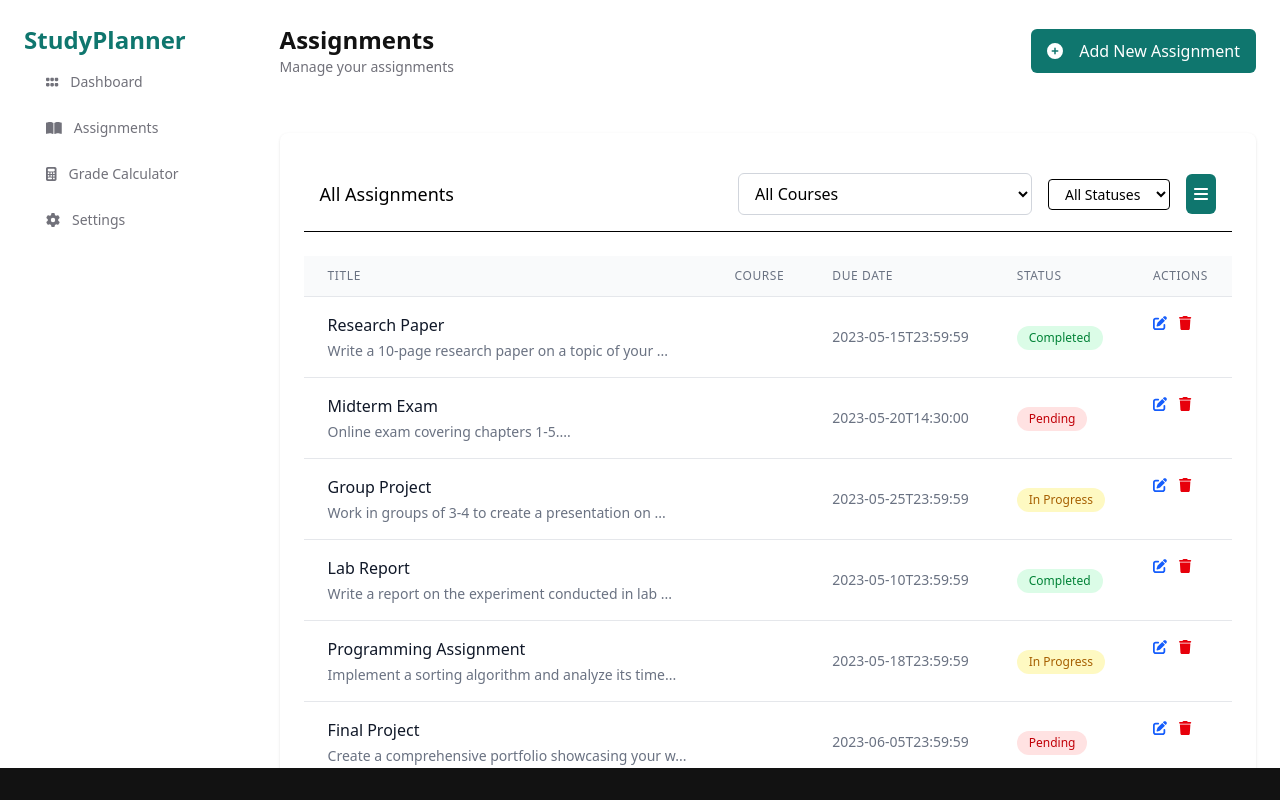
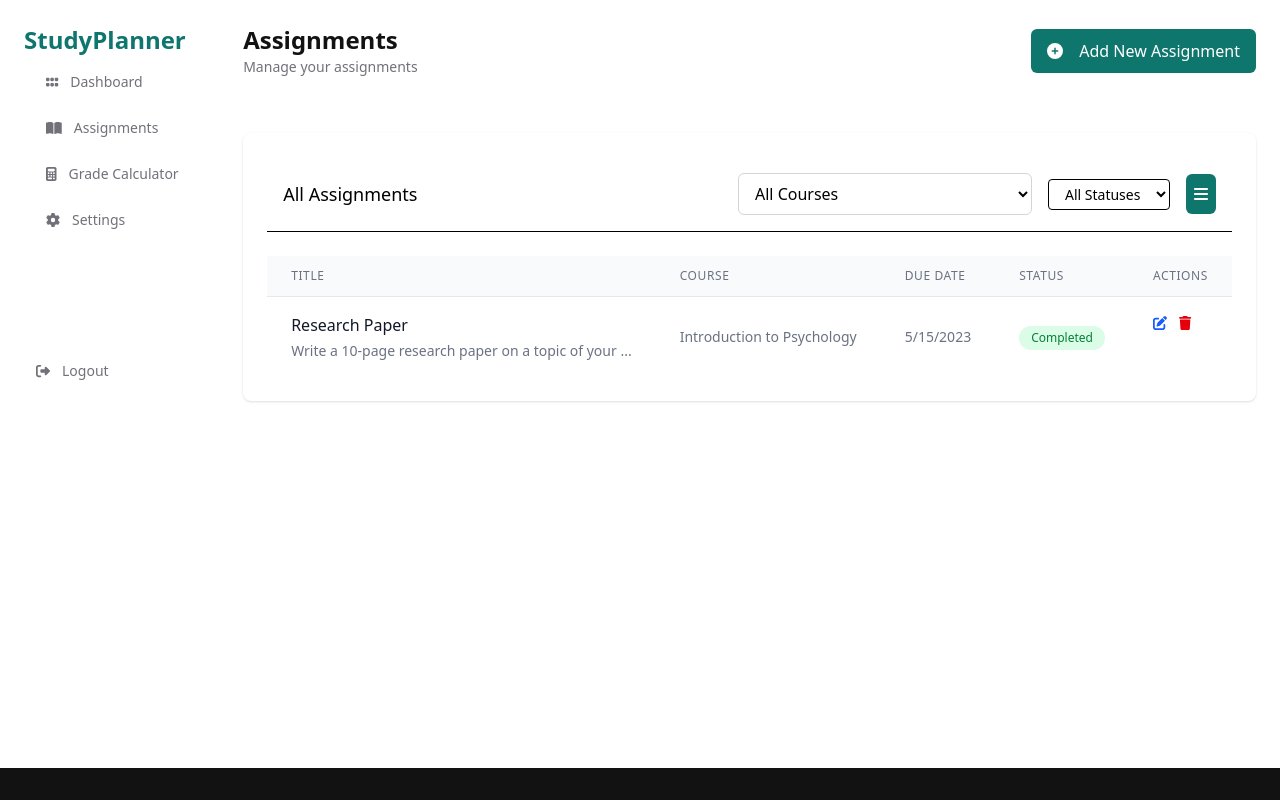
Before and after one commit to theMungai/StudyPlanner, a React (Vite) app: page /assignments in a window 1280 px wide. Shown: the top 800 px of the page. Built offline with nearby package versions, Linux system fonts and the light colour scheme; data requests are answered from the project's data file.

Commit message:
feat(assignments): enhance course integration and data structure - Implement proper course data fetching, add structured db.json, improve course dropdown functionality, ensure proper ID handling

```diff
--- /dev/null
+++ b/public/db.json
@@ -0,0 +1,76 @@
+{
+  "assignments": [
+    {
+      "id": 1,
+      "title": "Research Paper",
+      "description": "Write a 10-page research paper on a topic of your choice related to the course material.",
+      "dueDate": "2023-05-15T23:59:59",
+      "courseId": 1,
+      "status": "Completed",
+      "notes": "Include at least 5 academic sources.",
+      "fileUrl": null
+    }
+  ],
+  "courses": [
+    {
+      "id": 1,
+      "name": "Introduction to Psychology",
+      "code": "PSY101",
+      "instructor": "Dr. Smith",
+      "color": "teal"
+    },
+    {
+      "id": 2,
+      "name": "Business Ethics",
+      "code": "BUS220",
+      "instructor": "Prof. Johnson",
+      "color": "blue"
+    },
+    {
+      "id": 3,
+      "name": "Calculus II",
+      "code": "MATH202",
+      "instructor": "Dr. Garcia",
+      "color": "purple"
+    },
+    {
+      "id": 4,
+      "name": "Computer Science Fundamentals",
+      "code": "CS150",
+      "instructor": "Prof. Zhang",
+      "color": "amber"
+    },
+    {
+      "id": 5,
+      "name": "World Literature",
+      "code": "LIT110",
+      "instructor": "Dr. Patel",
+      "color": "emerald"
+    }
+  ],
+  "users": [
+    {
+      "id": 1,
+      "name": "John Doe",
+      "email": "john.doe@university.edu",
+      "studentId": "S12345678",
+      "avatar": "/placeholder.svg?height=100&width=100"
+    }
+  ],
+  "gradeItems": [
+    {
+      "id": 1,
+      "name": "Midterm Exam",
+      "score": 85,
+      "weight": 30,
+      "courseId": 1
+    },
+    {
+      "id": 2,
+      "name": "Final Project",
+      "score": 92,
+      "weight": 40,
+      "courseId": 1
+    }
+  ]
+}
--- a/src/components/Assignment.jsx
+++ b/src/components/Assignment.jsx
@@ -2,11 +2,13 @@ import React, { useState, useEffect } from 'react';
 import { FontAwesomeIcon } from '@fortawesome/react-fontawesome';
 import { faBars, faCirclePlus, faPenToSquare, faTrash } from '@fortawesome/free-solid-svg-icons';
 import Layout from './Layout';
+import { fetchAssignments, fetchCourses } from './dataService';
 
 function Assignment() {
   const [showModal, setShowModal] = useState(false);
   const [editingTask, setEditingTask] = useState(null);
   const [tasks, setTasks] = useState([]);
+  const [courses, setCourses] = useState([]);
   const [file, setFile] = useState(null);
 
   // Form state
@@ -25,14 +27,28 @@ function Assignment() {
   const [selectedStatus, setSelectedStatus] = useState('');
 
   useEffect(() => {
-    // Fetch tasks using fetch API
-    fetch('http://localhost:3000/assignments')
-      .then(response => response.json())
-      .then(data => setTasks(data))
-      .catch(error => {
-        console.error('Error fetching tasks:', error);
-      });
+    // Fetch both assignments and courses
+    const fetchData = async () => {
+      try {
+        const [assignmentsData, coursesData] = await Promise.all([
+          fetchAssignments(),
+          fetchCourses()
+        ]);
+        setTasks(assignmentsData);
+        setCourses(coursesData);
+      } catch (error) {
+        console.error('Error fetching data:', error);
+      }
+    };
+
+    fetchData();
   }, []);
+
+  // Helper function to get course name by ID
+  const getCourseName = (courseId) => {
+    const course = courses.find(c => c.id === courseId);
+    return course ? course.name : 'Unknown Course';
+  };
 
   function getStatusClass(status) {
     switch (status) {
@@ -159,7 +175,7 @@ function Assignment() {
 
   // Filter tasks based on selected filters
   const filteredTasks = tasks.filter(task => {
-    const courseMatch = selectedCourse ? task.courseId === Number(selectedCourse) : true; // Ensure selectedCourse is treated as a number
+    const courseMatch = selectedCourse ? task.courseId === Number(selectedCourse) : true;
     const statusMatch = selectedStatus ? task.status === selectedStatus : true;
     return courseMatch && statusMatch;
   });
@@ -196,11 +212,9 @@ function Assignment() {
                   className="w-full sm:w-auto px-3 py-2 border border-gray-300 rounded-md focus:outline-none focus:ring-2 focus:ring-teal-500"
                 >
                   <option value="">All Courses</option>
-                  <option value="1">Introduction to Psychology</option>
-                  <option value="2">Business Ethics</option>
-                  <option value="3">Calculus II</option>
-                  <option value="4">Computer Science Fundamentals</option>
-                  <option value="5">World Literature</option>
+                  {courses.map(course => (
+                    <option key={course.id} value={course.id}>{course.name}</option>
+                  ))}
                 </select>
               </div>
               <select
@@ -241,10 +255,16 @@ function Assignment() {
                           <div className="text-sm text-gray-500 mt-1">{task.description.substring(0, 50)}...</div>
                         )}
                       </td>
-                      <td className="px-6 py-4 whitespace-nowrap text-sm text-gray-500">{task.course}</td>
-                      <td className="px-6 py-4 whitespace-nowrap text-sm text-gray-500">{task.dueDate}</td>
+                      <td className="px-6 py-4 whitespace-nowrap text-sm text-gray-500">
+                        {getCourseName(task.courseId)}
+                      </td>
+                      <td className="px-6 py-4 whitespace-nowrap text-sm text-gray-500">
+                        {new Date(task.dueDate).toLocaleDateString()}
+                      </td>
                       <td className="px-6 py-4 whitespace-nowrap">
-                        <span className={`inline-block text-center px-3 py-1 text-xs rounded-full ${getStatusClass(task.status)}`}>{task.status}</span>
+                        <span className={`inline-block text-center px-3 py-1 text-xs rounded-full ${getStatusClass(task.status)}`}>
+                          {task.status}
+                        </span>
                       </td>
                       <td className="px-6 py-4 whitespace-nowrap text-sm text-gray-500 flex gap-3">
                         <button onClick={() => handleEdit(task)} className="text-blue-600 hover:text-blue-800" title="Edit">
```
